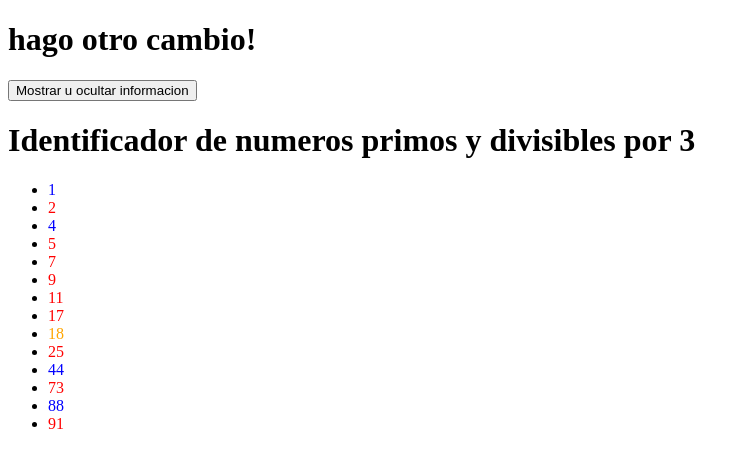
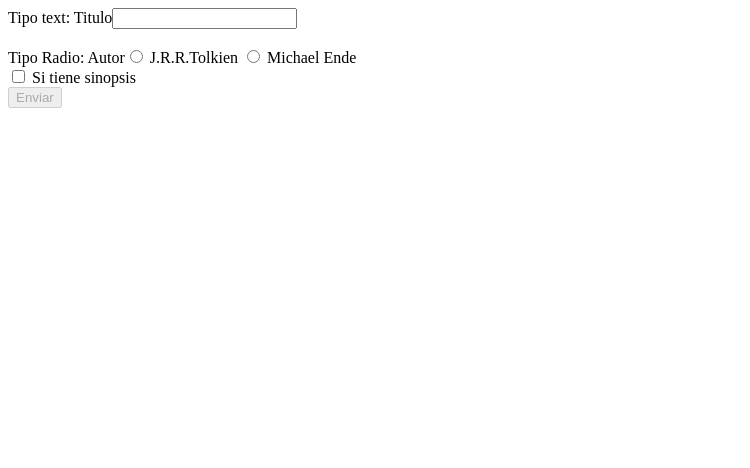
Before and after one commit to kaneproject/mean-stack-intro, an Angular app in the folder javascript/ejemplo06-angular2/ejemplo-02-angular2/: page / in a window 1280 px wide. Shown: the top 468 px of the page, without its empty margins (0-750 px from the left). Built offline with nearby package versions, Linux system fonts and the light colour scheme.

Commit message:
Finalizado two-way data binding

```diff
--- a/javascript/ejemplo06-angular2/ejemplo-02-angular2/src/app/app.component.html
+++ b/javascript/ejemplo06-angular2/ejemplo-02-angular2/src/app/app.component.html
@@ -5,3 +5,4 @@
     Cargando Leyenda
   </app-numeros-primos-leyenda>
  <app-numeros-primos-panel>Test</app-numeros-primos-panel>
+ <app-numeros-primos-fila [numero]="numerillo"></app-numeros-primos-fila>
--- a/javascript/ejemplo06-angular2/ejemplo-02-angular2/src/app/app.module.ts
+++ b/javascript/ejemplo06-angular2/ejemplo-02-angular2/src/app/app.module.ts
@@ -11,6 +11,7 @@ import { NumerosPrimosConServicioComponent } from './numeros-primos-con-servicio
 import { NumerosPrimosLeyendaComponent } from './numeros-primos-leyenda/numeros-primos-leyenda.component';
 import { NumerosPrimosFilaComponent } from './numeros-primos-fila/numeros-primos-fila.component';
 import { NumerosPrimosPanelComponent } from './numeros-primos-panel/numeros-primos-panel.component';
+import { FormularioComponent } from './formulario/formulario.component';
 
 @NgModule({
   declarations: [
@@ -21,7 +22,8 @@ import { NumerosPrimosPanelComponent } from './numeros-primos-panel/numeros-prim
     NumerosPrimosConServicioComponent,
     NumerosPrimosLeyendaComponent,
     NumerosPrimosFilaComponent,
-    NumerosPrimosPanelComponent
+    NumerosPrimosPanelComponent,
+    FormularioComponent
   ],
   imports: [
     BrowserModule,
@@ -29,6 +31,6 @@ import { NumerosPrimosPanelComponent } from './numeros-primos-panel/numeros-prim
     HttpModule
   ],
   providers: [],
-  bootstrap: [AppComponent]
+  bootstrap: [FormularioComponent]
 })
 export class AppModule { }
--- /dev/null
+++ b/javascript/ejemplo06-angular2/ejemplo-02-angular2/src/app/formulario/formulario.component.html
@@ -0,0 +1,20 @@
+<form #form="ngForm" (ngSubmit)="enviarFormulario(form.value)" >
+  <label>Tipo text: Titulo</label>
+  <input type="text" #titulo="ngModel" name="titulo" [(ngModel)]="libro.titulo" required/>
+  <br/>
+  <div [hidden]="titulo.valid || titulo.pristine">Titulo requerido</div>
+  <br/>
+  <label>Tipo Radio: Autor</label>
+  <label>
+    <input type="radio" name="autor" value="JRRTolkien" [(ngModel)]="libro.autor"/> J.R.R.Tolkien
+  </label>
+  <label>
+    <input type="radio" name="autor" value="Michael Ende" [(ngModel)]="libro.autor"/> Michael Ende
+  </label>
+  <br/>
+  <label>
+    <input type="checkbox" name="sinopsis" [(ngModel)]="libro.sinopsis"> Si tiene sinopsis
+  </label>
+  <br/>
+  <button type="submit" [disabled]="form.invalid">Enviar</button>
+</form>
--- /dev/null
+++ b/javascript/ejemplo06-angular2/ejemplo-02-angular2/src/app/formulario/formulario.component.ts
@@ -0,0 +1,25 @@
+import { Component, OnInit } from '@angular/core';
+import {Libro} from '../modelo/Libro'
+
+@Component({
+  selector: 'app-formulario',
+  templateUrl: './formulario.component.html',
+  styleUrls: ['./formulario.component.css']
+})
+export class FormularioComponent implements OnInit {
+
+  private libro: Libro;
+
+  constructor() {
+    this.libro = new Libro("","");
+  }
+  enviarFormulario(formulario: any){
+    console.log("Datos del formulario enviado: " + formulario);
+    console.log("Libro : " + this.libro);
+    this.libro.titulo = "Otro valor";
+    this.libro.titulo = formulario.titulo;
+  }
+  ngOnInit() {
+  }
+
+}
--- /dev/null
+++ b/javascript/ejemplo06-angular2/ejemplo-02-angular2/src/app/modelo/libro.ts
@@ -0,0 +1,10 @@
+export class Libro {
+    constructor(
+        public titulo: string,
+        private autor: string,
+        private sinopsis?: string
+    ){}
+    toString():string{
+        return "Libro: \n\tTitulo: " + this.titulo + "\n\tAutor:" + this.autor + "\n\tSinopsis:\n" + this.sinopsis;
+    }
+}
--- a/javascript/ejemplo06-angular2/ejemplo-02-angular2/src/app/numeros-primos-fila/numeros-primos-fila.component.html
+++ b/javascript/ejemplo06-angular2/ejemplo-02-angular2/src/app/numeros-primos-fila/numeros-primos-fila.component.html
@@ -1 +1 @@
-<span>{{numero}}</span>
+<span (click)="enviarNotificacion()">Numero: {{numero}}</span>
--- a/javascript/ejemplo06-angular2/ejemplo-02-angular2/src/app/numeros-primos-fila/numeros-primos-fila.component.ts
+++ b/javascript/ejemplo06-angular2/ejemplo-02-angular2/src/app/numeros-primos-fila/numeros-primos-fila.component.ts
@@ -1,17 +1,29 @@
-import { Component, OnInit } from '@angular/core';
+import { Component, OnInit, EventEmitter } from '@angular/core';
 
 @Component({
   selector: 'app-numeros-primos-fila',
   templateUrl: './numeros-primos-fila.component.html',
   styleUrls: ['./numeros-primos-fila.component.css'],
-  inputs:['numero']
+  inputs:['numero'],
+  // Definicion del evento
+  outputs: ['eventoMostrar']
 })
 export class NumerosPrimosFilaComponent implements OnInit {
 
   private numero: number = 0;
+  // Event Emitter para propagar el evento
+  private eventoMostrar: EventEmitter<boolean> = new EventEmitter<boolean>();
+  private mostrarContenido: boolean = false;
   constructor() { }
 
   ngOnInit() {
   }
+  //Aqui disparo el evento
+  enviarNotificacion():void{
+    this.mostrarContenido = !this.mostrarContenido;
+    console.log("Evento enviado!");
+    this.eventoMostrar.emit(this.mostrarContenido);
+
+  }
 
 }
--- a/javascript/ejemplo06-angular2/ejemplo-02-angular2/src/app/numeros-primos-panel/numeros-primos-panel.component.html
+++ b/javascript/ejemplo06-angular2/ejemplo-02-angular2/src/app/numeros-primos-panel/numeros-primos-panel.component.html
@@ -2,7 +2,8 @@
 <ul>
   <li *ngFor="let numeroActual of listaDeNumeros">
     <span [ngStyle]="{color: colorEnDistintosEstados(numeroActual)}">
-        <app-numeros-primos-fila [numero]="numeroActual">Cargando fila</app-numeros-primos-fila>
+        <app-numeros-primos-fila [numero]="numeroActual" (eventoMostrar)="eventoDeFilaRecibido($event)">Cargando fila</app-numeros-primos-fila>
+        <span *ngIf="mostrarInformacion">{{tipoDeNumero(numeroActual)}}</span>
     </span>
   </li>
 </ul>
--- a/javascript/ejemplo06-angular2/ejemplo-02-angular2/src/app/numeros-primos-panel/numeros-primos-panel.component.ts
+++ b/javascript/ejemplo06-angular2/ejemplo-02-angular2/src/app/numeros-primos-panel/numeros-primos-panel.component.ts
@@ -9,12 +9,22 @@ import { NumerosPrimosService} from '../numeros-primos.service';
 })
 export class NumerosPrimosPanelComponent implements OnInit {
 
-  listaDeNumeros: number[];
+  private listaDeNumeros: number[];
+  private mostrarInformacion: boolean = false;
   constructor(private numerosPrimosService: NumerosPrimosService) {
     this.listaDeNumeros = this.numerosPrimosService.listaDeNumeros;
 }
-
-
+ngOnInit() {
+  }
+tipoDeNumero(numero: number){
+  if(this.numerosPrimosService.esPrimo(numero)){
+      return "Es un numero primo";
+    } else if (this.numerosPrimosService.esMultiploDeTres(numero)){
+      return "Es multiplo de tres";
+    } else{
+      return "No es nada de nada, pobrecillo ¡_¡";
+    }
+}
 colorEnDistintosEstados(numero: number):string{
     if(this.numerosPrimosService.esPrimo(numero)){
       return "red";
@@ -24,7 +34,10 @@ export class NumerosPrimosPanelComponent implements OnInit {
       return "blue";
     }
 }
-  ngOnInit() {
+  eventoDeFilaRecibido(eventoRecibido:boolean):void{
+    console.log("Evento: " + eventoRecibido);
+    this.mostrarInformacion = eventoRecibido;
+    console.log("Evento recibido!");
   }
 
 
--- a/javascript/ejemplo06-angular2/ejemplo-02-angular2/src/index.html
+++ b/javascript/ejemplo06-angular2/ejemplo-02-angular2/src/index.html
@@ -9,7 +9,7 @@
   <link rel="icon" type="image/x-icon" href="favicon.ico">
 </head>
 <body>
-  <app-root>Loading...</app-root>
+  <app-formulario>Loading...</app-formulario>
   <br/>
 
 </body>
```
Also changed, not shown: javascript/ejemplo06-angular2/ejemplo-02-angular2/src/app/formulario/formulario.component.css (added), 1 other file (tests, documents, lock files or other folders). Lines whose indentation alone changed are shown as unchanged.
